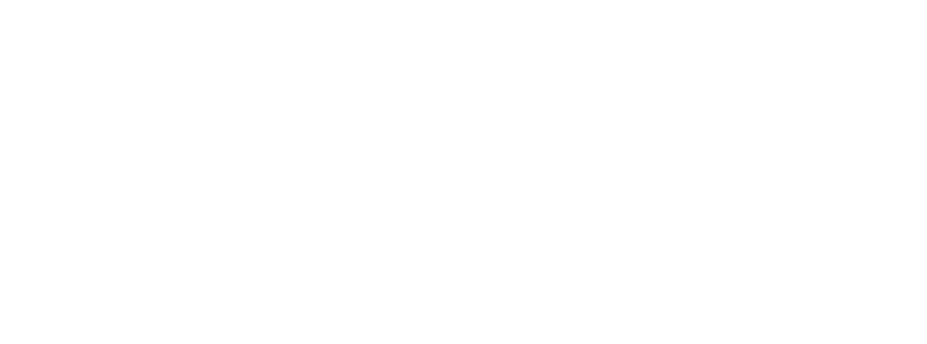
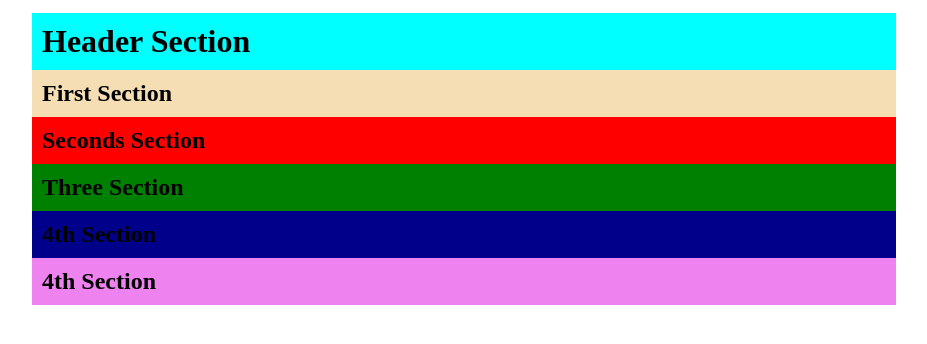
Before and after one commit to mdehasanali/Tutorial_test, a plain HTML site: page index.html in a window 1280 px wide. Shown: the whole page, without its empty margins (176-1103 px from the left). Drawn offline with Linux system fonts and the light colour scheme; files that its build step writes are made by us from their sources.

Commit message:
html scetion content added and css propatay added\

```diff
--- a/css/style.css
+++ b/css/style.css
@@ -0,0 +1,37 @@
+* {
+    margin: 0;
+    padding: 0;
+    box-sizing: border-box;
+}
+
+html {
+    scroll-behavior: smooth;
+}
+
+body {
+    margin: 0 auto;
+    width: 992px;
+    padding: 1% 5%;
+}
+
+h1,
+h2,
+h3,
+h4,
+h5,
+h6,
+p {
+    font-family: 'Times New Roman', Times, serif;
+    color: #555;
+}
+
+a {
+    color: white;
+    display: inline-block;
+    text-decoration: none;
+}
+
+img {
+    width: 100%;
+    height: auto;
+}
--- a/index.html
+++ b/index.html
@@ -9,24 +9,25 @@
 </head>
 
 <body>
+
     <header>
-
+        <h1 style="background-color: aqua;padding: 10px;color: black;">Header Section</h1>
     </header>
     <main>
         <section id="section1">
-
+            <h2 style="background-color: wheat;padding: 10px;color: black;">First Section</h2>
         </section>
         <section id="section2">
-
+            <h2 style="background-color: red;padding: 10px;color: black;">Seconds Section</h2>
         </section>
         <section id="section3">
-
+            <h2 style="background-color: green;padding: 10px;color: black;">Three Section</h2>
         </section>
         <section id="section4">
-
+            <h2 style="background-color: darkblue;padding: 10px;color: black;">4th Section</h2>
         </section>
         <section id="section5">
-
+            <h2 style="background-color: violet;padding: 10px;color: black;">4th Section</h2>
         </section>
     </main>
     <footer>
```
